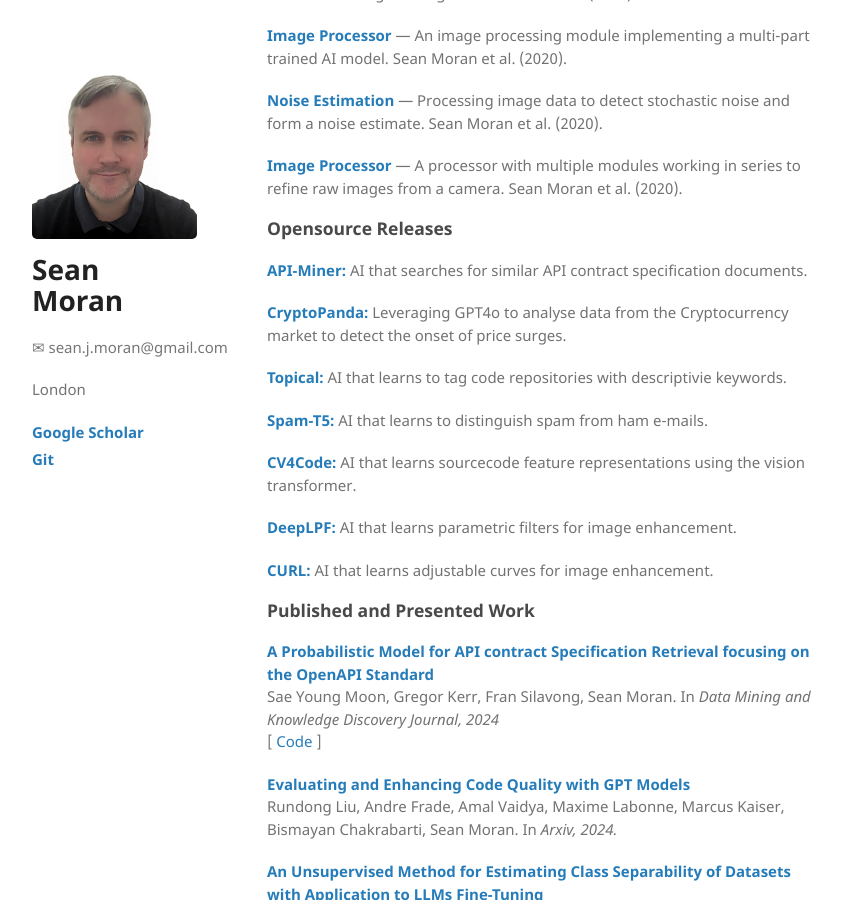
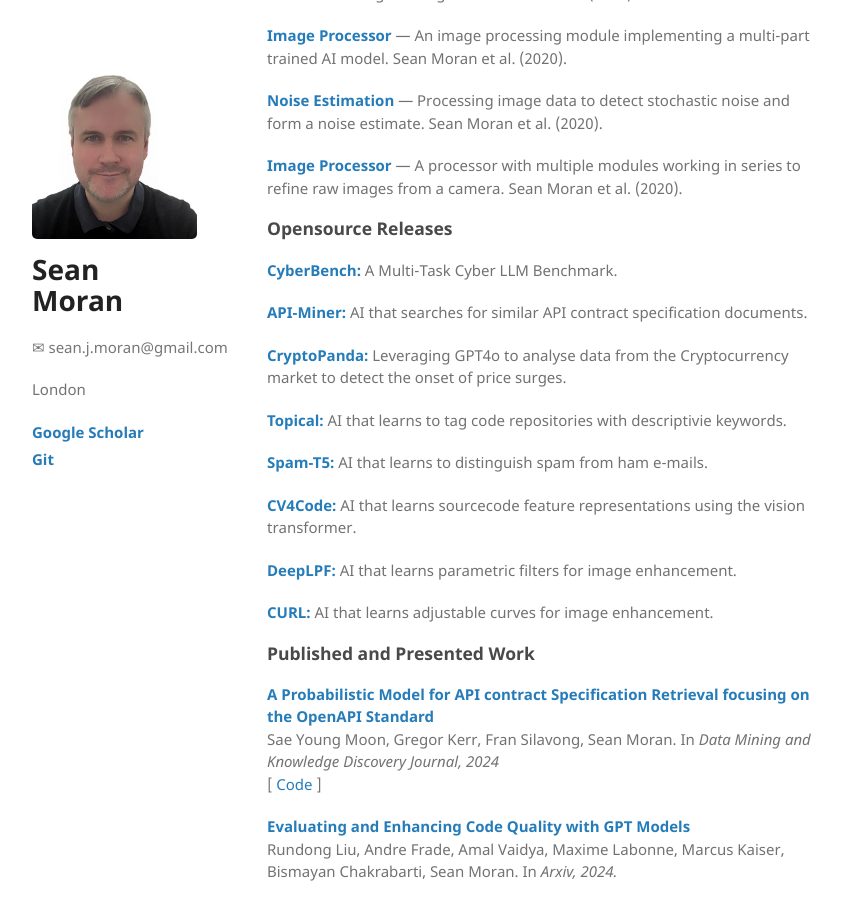
Before and after one commit to sjmoran/sjmoran.github.io, a Jekyll site: the page built from index.html, in a window 1280 px wide and 900 px high, scrolled down 1022 px. Shown: the whole window, without its empty margins (26-868 px from the left). Built offline with Jekyll 4.4.1, drawn with Linux system fonts in a browser that asks for light colours.

Commit message:
Update index.html

```diff
--- a/index.html
+++ b/index.html
@@ -48,6 +48,8 @@ I'm an <a target="_blank" href="https://www.credly.com/badges/5efe6984-20c8-4222
 <p><strong><a target="_blank" href="https://patentimages.storage.googleapis.com/c8/4b/02/9fd507d55f8657/WO2020126023A1.pdf">Image Processor</a></strong> — A processor with multiple modules working in series to refine raw images from a camera. Sean Moran et al. (2020).<br /></p>
 
 <h3 id="opensource-releases">Opensource Releases</h3>
+
+<p><strong><a target="_blank" href="https://github.com/jpmorganchase/CyberBench">CyberBench: </a></strong>A Multi-Task Cyber LLM Benchmark.</p>
 
 <p><strong><a target="_blank" href="https://github.com/jpmorganchase/api-miner">API-Miner: </a></strong>AI that searches for similar API contract specification documents.</p>
 
```
